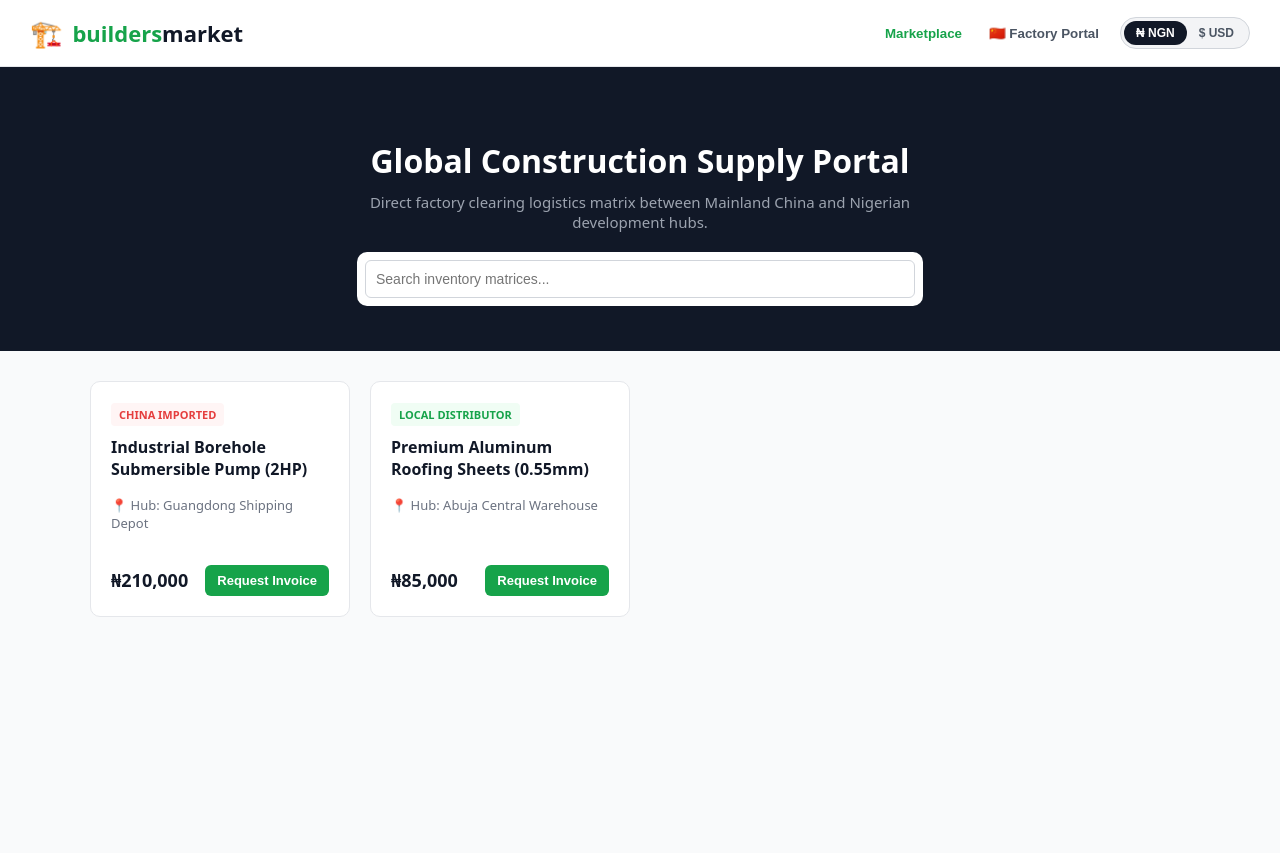
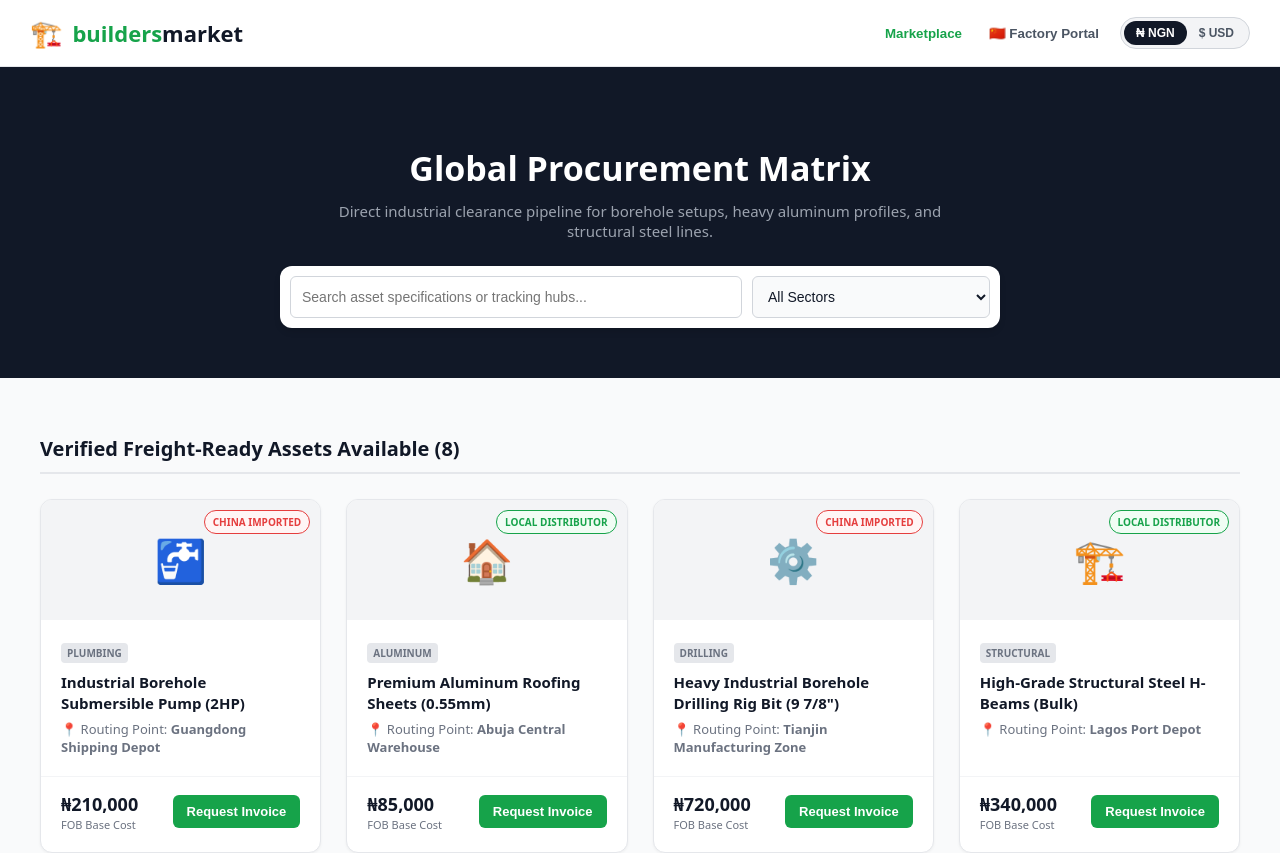
Before and after one commit to francisjolaoso1-dev/buildersmarket-v2, a Next.js app: page / in a window 1280 px wide. Shown: the top 853 px of the page. Before the commit the page ends 800 px from the top, so only its background shows below. Built offline with nearby package versions, Linux system fonts and the light colour scheme.

Commit message:
Update page.js

```diff
--- a/src/app/page.js
+++ b/src/app/page.js
@@ -3,16 +3,37 @@ import { useState } from 'react';
 
 export default function Home() {
   const [searchTerm, setSearchTerm] = useState('');
-  const [viewMode, setViewMode] = useState('NGN'); // Dictates NGN or USD globally
+  const [viewMode, setViewMode] = useState('NGN');
   const [showModal, setShowModal] = useState(false);
-  const [modalItem, setModalItem] = useState({ name: '', ngn: '', usd: '', origin: '' });
-  const [activeTab, setActiveTab] = useState('market'); // market or supplier
+  const [modalItem, setModalItem] = useState({ name: '', ngn: '', usd: '', dutyNgn: '', dutyUsd: '', totalNgn: '', totalUsd: '', origin: '' });
+  const [activeTab, setActiveTab] = useState('market');
+  const [selectedCategory, setSelectedCategory] = useState('All');
+
+  // Expanded Enterprise Asset Database
+  const PRODUCTS = [
+    { id: 1, name: 'Industrial Borehole Submersible Pump (2HP)', category: 'Plumbing', ngn: '₦210,000', usd: '$131.00', dutyNgn: '₦14,700', dutyUsd: '$9.17', totalNgn: '₦224,700', totalUsd: '$140.17', origin: 'Guangdong Shipping Depot', type: 'CHINA IMPORTED', color: '#e53e3e', bg: '#fff5f5', icon: '🚰' },
+    { id: 2, name: 'Premium Aluminum Roofing Sheets (0.55mm)', category: 'Aluminum', ngn: '₦85,000', usd: '$53.00', dutyNgn: '₦5,950', dutyUsd: '$3.71', totalNgn: '₦90,950', totalUsd: '$56.71', origin: 'Abuja Central Warehouse', type: 'LOCAL DISTRIBUTOR', color: '#16a34a', bg: '#f0fdf4', icon: '🏠' },
+    { id: 3, name: 'Heavy Industrial Borehole Drilling Rig Bit (9 7/8")', category: 'Drilling', ngn: '₦720,000', usd: '$450.00', dutyNgn: '₦50,400', dutyUsd: '$31.50', totalNgn: '₦770,400', totalUsd: '$481.50', origin: 'Tianjin Manufacturing Zone', type: 'CHINA IMPORTED', color: '#e53e3e', bg: '#fff5f5', icon: '⚙️' },
+    { id: 4, name: 'High-Grade Structural Steel H-Beams (Bulk)', category: 'Structural', ngn: '₦340,000', usd: '$212.00', dutyNgn: '₦23,800', dutyUsd: '$14.84', totalNgn: '₦363,800', totalUsd: '$226.84', origin: 'Lagos Port Depot', type: 'LOCAL DISTRIBUTOR', color: '#16a34a', bg: '#f0fdf4', icon: '🏗️' },
+    { id: 5, name: 'Casement Aluminum Window Profiles (Standard)', category: 'Aluminum', ngn: '₦45,000', usd: '$28.12', dutyNgn: '₦3,150', dutyUsd: '$1.97', totalNgn: '₦48,150', totalUsd: '$30.09', origin: 'Guangdong Factory Direct', type: 'CHINA IMPORTED', color: '#e53e3e', bg: '#fff5f5', icon: '🪟' },
+    { id: 6, name: 'Deep-Well Hydraulic Drilling Control Panel', category: 'Drilling', ngn: '₦1,440,000', usd: '$900.00', dutyNgn: '₦100,800', dutyUsd: '$63.00', totalNgn: '₦1,540,800', totalUsd: '$963.00', origin: 'Shandong Port Zone', type: 'CHINA IMPORTED', color: '#e53e3e', bg: '#fff5f5', icon: '🎛️' },
+    { id: 7, name: 'High-Pressure PPR Plumbing Pipes (Pack of 50)', category: 'Plumbing', ngn: '₦120,000', usd: '$75.00', dutyNgn: '₦8,400', dutyUsd: '$5.25', totalNgn: '₦128,400', totalUsd: '$80.25', origin: 'Abuja Central Warehouse', type: 'LOCAL DISTRIBUTOR', color: '#16a34a', bg: '#f0fdf4', icon: '🧪' },
+    { id: 8, name: 'Portland Cement Grade 42.5R (Bulk Ton)', category: 'Structural', ngn: '₦96,000', usd: '$60.00', dutyNgn: '₦6,720', dutyUsd: '$4.20', totalNgn: '₦102,720', totalUsd: '$64.20', origin: 'Lagos Port Depot', type: 'LOCAL DISTRIBUTOR', color: '#16a34a', bg: '#f0fdf4', icon: '🧱' }
+  ];
+
+  // Filtering System
+  const filteredProducts = PRODUCTS.filter(product => {
+    const matchesSearch = product.name.toLowerCase().includes(searchTerm.toLowerCase()) ||
+                          product.origin.toLowerCase().includes(searchTerm.toLowerCase());
+    const matchesCategory = selectedCategory === 'All' || product.category === selectedCategory;
+    return matchesSearch && matchesCategory;
+  });
 
   return (
     <div style={{ fontFamily: 'system-ui, sans-serif', backgroundColor: '#f9fafb', minHeight: '100vh', color: '#111827' }}>
 
       {/* TOP NAVIGATION BANNER */}
-      <header style={{ backgroundColor: '#ffffff', borderBottom: '1px solid #e5e7eb', padding: '15px 30px', display: 'flex', justifyContent: 'space-between', alignItems: 'center' }}>
+      <header style={{ backgroundColor: '#ffffff', borderBottom: '1px solid #e5e7eb', padding: '15px 30px', display: 'flex', justifyContent: 'space-between', alignItems: 'center', position: 'sticky', top: 0, zIndex: 100 }}>
         <div style={{ display: 'flex', alignItems: 'center', gap: '10px' }}>
           <span style={{ fontSize: '26px' }}>🏗️</span>
           <div style={{ fontSize: '22px', fontWeight: '800', color: '#16a34a' }}>
@@ -24,20 +45,9 @@ export default function Home() {
           <button onClick={() => setActiveTab('market')} style={{ background: 'none', border: 'none', color: activeTab === 'market' ? '#16a34a' : '#4b5563', fontWeight: '600', cursor: 'pointer' }}>Marketplace</button>
           <button onClick={() => setActiveTab('supplier')} style={{ background: 'none', border: 'none', color: activeTab === 'supplier' ? '#16a34a' : '#4b5563', fontWeight: '600', cursor: 'pointer' }}>🇨🇳 Factory Portal</button>
 
-          {/* SIDE-BY-SIDE DUAL CURRENCY TOGGLE */}
           <div style={{ border: '1px solid #d1d5db', borderRadius: '20px', padding: '3px', display: 'flex', backgroundColor: '#f3f4f6' }}>
-            <button
-              onClick={() => setViewMode('NGN')}
-              style={{ border: 'none', padding: '5px 12px', borderRadius: '16px', cursor: 'pointer', fontWeight: '700', fontSize: '12px', backgroundColor: viewMode === 'NGN' ? '#111827' : 'transparent', color: viewMode === 'NGN' ? '#ffffff' : '#4b5563' }}
-            >
-              ₦ NGN
-            </button>
-            <button
-              onClick={() => setViewMode('USD')}
-              style={{ border: 'none', padding: '5px 12px', borderRadius: '16px', cursor: 'pointer', fontWeight: '700', fontSize: '12px', backgroundColor: viewMode === 'USD' ? '#111827' : 'transparent', color: viewMode === 'USD' ? '#ffffff' : '#4b5563' }}
-            >
-              $ USD
-            </button>
+            <button onClick={() => setViewMode('NGN')} style={{ border: 'none', padding: '5px 12px', borderRadius: '16px', cursor: 'pointer', fontWeight: '700', fontSize: '12px', backgroundColor: viewMode === 'NGN' ? '#111827' : 'transparent', color: viewMode === 'NGN' ? '#ffffff' : '#4b5563' }}>₦ NGN</button>
+            <button onClick={() => setViewMode('USD')} style={{ border: 'none', padding: '5px 12px', borderRadius: '16px', cursor: 'pointer', fontWeight: '700', fontSize: '12px', backgroundColor: viewMode === 'USD' ? '#111827' : 'transparent', color: viewMode === 'USD' ? '#ffffff' : '#4b5563' }}>$ USD</button>
           </div>
         </div>
       </header>
@@ -45,74 +55,81 @@ export default function Home() {
       {activeTab === 'market' ? (
         <>
           {/* HERO DISPLAY */}
-          <section style={{ backgroundColor: '#111827', color: '#ffffff', padding: '45px 20px', textAlign: 'center' }}>
-            <h1 style={{ fontSize: '32px', fontWeight: '800', marginBottom: '10px' }}>Global Construction Supply Portal</h1>
-            <p style={{ fontSize: '15px', color: '#9ca3af', maxWidth: '600px', margin: '0 auto 20px' }}>
-              Direct factory clearing logistics matrix between Mainland China and Nigerian development hubs.
+          <section style={{ backgroundColor: '#111827', color: '#ffffff', padding: '50px 20px', textAlign: 'center' }}>
+            <h1 style={{ fontSize: '34px', fontWeight: '800', marginBottom: '10px' }}>Global Procurement Matrix</h1>
+            <p style={{ fontSize: '15px', color: '#9ca3af', maxWidth: '650px', margin: '0 auto 25px' }}>
+              Direct industrial clearance pipeline for borehole setups, heavy aluminum profiles, and structural steel lines.
             </p>
-            <div style={{ backgroundColor: '#ffffff', padding: '8px', borderRadius: '10px', maxWidth: '550px', margin: '0 auto' }}>
+
+            {/* SEARCH AND CATEGORY FILTERS */}
+            <div style={{ backgroundColor: '#ffffff', padding: '10px', borderRadius: '12px', maxWidth: '700px', margin: '0 auto', display: 'flex', gap: '10px', boxShadow: '0 4px 6px rgba(0,0,0,0.1)' }}>
               <input
                 type="text"
-                placeholder="Search inventory matrices..."
+                placeholder="Search asset specifications or tracking hubs..."
                 value={searchTerm}
                 onChange={(e) => setSearchTerm(e.target.value)}
-                style={{ width: '100%', padding: '10px', borderRadius: '6px', border: '1px solid #d1d5db', fontSize: '14px', color: '#111827', boxSizing: 'border-box' }}
+                style={{ flex: 2, padding: '11px', borderRadius: '6px', border: '1px solid #d1d5db', fontSize: '14px', color: '#111827', boxSizing: 'border-box' }}
               />
+              <select
+                value={selectedCategory}
+                onChange={(e) => setSelectedCategory(e.target.value)}
+                style={{ flex: 1, padding: '11px', borderRadius: '6px', border: '1px solid #d1d5db', fontSize: '14px', backgroundColor: '#f9fafb', color: '#111827', cursor: 'pointer' }}
+              >
+                <option value="All">All Sectors</option>
+                <option value="Drilling">Borehole Drilling</option>
+                <option value="Plumbing">Industrial Plumbing</option>
+                <option value="Aluminum">Aluminum Products</option>
+                <option value="Structural">Structural Steel</option>
+              </select>
             </div>
           </section>
 
           {/* DYNAMIC PRICE CARDS GRID */}
-          <main style={{ maxWidth: '1100px', margin: '0 auto', padding: '30px 20px' }}>
-            <div style={{ display: 'grid', gridTemplateColumns: 'repeat(auto-fill, minmax(260px, 1fr))', gap: '20px' }}>
+          <main style={{ maxWidth: '1200px', margin: '0 auto', padding: '40px 20px' }}>
+            <h2 style={{ fontSize: '20px', fontWeight: '700', marginBottom: '25px', borderBottom: '2px solid #e5e7eb', paddingBottom: '10px' }}>
+              Verified Freight-Ready Assets Available ({filteredProducts.length})
+            </h2>
 
-              {/* CARD ITEM 1: CHINA PUMP */}
-              <div style={{ backgroundColor: '#ffffff', borderRadius: '10px', border: '1px solid #e5e7eb', padding: '20px', display: 'flex', flexDirection: 'column', justifyContent: 'space-between' }}>
+            <div style={{ display: 'grid', gridTemplateColumns: 'repeat(auto-fill, minmax(280px, 1fr))', gap: '25px' }}>
+              {filteredProducts.map((product) => (
+                <div key={product.id} style={{ backgroundColor: '#ffffff', borderRadius: '12px', border: '1px solid #e5e7eb', overflow: 'hidden', display: 'flex', flexDirection: 'column', justifyContent: 'space-between', boxShadow: '0 1px 3px rgba(0,0,0,0.05)' }}>
+
+                  {/* Visual Top Block */}
+                  <div style={{ backgroundColor: '#f3f4f6', height: '120px', display: 'flex', alignItems: 'center', justifyContent: 'center', fontSize: '42px', position: 'relative' }}>
+                    {product.icon}
+                    <span style={{ position: 'absolute', top: '10px', right: '10px', fontSize: '10px', fontWeight: '700', color: product.color, backgroundColor: product.bg, padding: '4px 8px', borderRadius: '20px', border: '1px solid currentColor' }}>
+                      {product.type}
+                    </span>
+                  </div>
+
+                  {/* Body Specs */}
+                  <div style={{ padding: '20px', flexGrow: 1 }}>
+                    <span style={{ fontSize: '10px', textTransform: 'uppercase', color: '#6b7280', fontWeight: '700', backgroundColor: '#e5e7eb', padding: '3px 6px', borderRadius: '4px' }}>{product.category}</span>
+                    <h3 style={{ fontSize: '15px', fontWeight: '700', marginTop: '10px', marginBottom: '6px', lineHeight: '1.4' }}>{product.name}</h3>
+                    <div style={{ fontSize: '13px', color: '#6b7280' }}>📍 Routing Point: <strong>{product.origin}</strong></div>
+                  </div>
+
+                  {/* Pricing Actions */}
+                  <div style={{ padding: '0 20px 20px 20px', display: 'flex', alignItems: 'center', justifyContent: 'space-between', borderTop: '1px solid #f3f4f6', paddingTop: '15px' }}>
                     <div>
-                  <span style={{ fontSize: '11px', fontWeight: '700', color: '#e53e3e', backgroundColor: '#fff5f5', padding: '4px 8px', borderRadius: '4px' }}>CHINA IMPORTED</span>
-                  <h3 style={{ fontSize: '16px', fontWeight: '700', marginTop: '12px' }}>Industrial Borehole Submersible Pump (2HP)</h3>
-                  <p style={{ fontSize: '13px', color: '#6b7280' }}>📍 Hub: Guangdong Shipping Depot</p>
+                      <span style={{ fontSize: '18px', fontWeight: '800', color: '#111827' }}>
+                        {viewMode === 'NGN' ? product.ngn : product.usd}
+                      </span>
+                      <span style={{ fontSize: '11px', color: '#6b7280', display: 'block', marginTop: '1px' }}>FOB Base Cost</span>
                     </div>
-                <div style={{ marginTop: '20px', display: 'flex', justifyContent: 'space-between', alignItems: 'center' }}>
-                  {/* Listening directly to viewMode state */}
-                  <span style={{ fontWeight: '800', fontSize: '18px', color: '#111827' }}>
-                    {viewMode === 'NGN' ? '₦210,000' : '$131.00'}
-                  </span>
                     <button
                       onClick={() => {
-                      setModalItem({ name: 'Industrial Borehole Submersible Pump (2HP)', ngn: '₦210,000', usd: '$131.00', dutyNgn: '₦14,700', dutyUsd: '$9.17', totalNgn: '₦224,700', totalUsd: '$140.17', origin: 'Guangdong Shipping Depot' });
+                        setModalItem(product);
                         setShowModal(true);
                       }}
-                    style={{ backgroundColor: '#16a34a', color: '#fff', border: 'none', padding: '8px 12px', borderRadius: '6px', fontWeight: '600', fontSize: '13px', cursor: 'pointer' }}
+                      style={{ backgroundColor: '#16a34a', color: '#fff', border: 'none', padding: '9px 14px', borderRadius: '6px', fontWeight: '600', fontSize: '13px', cursor: 'pointer' }}
                     >
                       Request Invoice
                     </button>
                   </div>
+
                 </div>
-
-              {/* CARD ITEM 2: LOCAL ROOFING */}
-              <div style={{ backgroundColor: '#ffffff', borderRadius: '10px', border: '1px solid #e5e7eb', padding: '20px', display: 'flex', flexDirection: 'column', justifyContent: 'space-between' }}>
-                <div>
-                  <span style={{ fontSize: '11px', fontWeight: '700', color: '#16a34a', backgroundColor: '#f0fdf4', padding: '4px 8px', borderRadius: '4px' }}>LOCAL DISTRIBUTOR</span>
-                  <h3 style={{ fontSize: '16px', fontWeight: '700', marginTop: '12px' }}>Premium Aluminum Roofing Sheets (0.55mm)</h3>
-                  <p style={{ fontSize: '13px', color: '#6b7280' }}>📍 Hub: Abuja Central Warehouse</p>
-                </div>
-                <div style={{ marginTop: '20px', display: 'flex', justifyContent: 'space-between', alignItems: 'center' }}>
-                  {/* Listening directly to viewMode state */}
-                  <span style={{ fontWeight: '800', fontSize: '18px', color: '#111827' }}>
-                    {viewMode === 'NGN' ? '₦85,000' : '$53.00'}
-                  </span>
-                  <button
-                    onClick={() => {
-                      setModalItem({ name: 'Premium Aluminum Roofing Sheets (0.55mm)', ngn: '₦85,000', usd: '$53.00', dutyNgn: '₦5,950', dutyUsd: '$3.71', totalNgn: '₦90,950', totalUsd: '$56.71', origin: 'Abuja Central Warehouse' });
-                      setShowModal(true);
-                    }}
-                    style={{ backgroundColor: '#16a34a', color: '#fff', border: 'none', padding: '8px 12px', borderRadius: '6px', fontWeight: '600', fontSize: '13px', cursor: 'pointer' }}
-                  >
-                    Request Invoice
-                  </button>
-                </div>
-              </div>
-
+              ))}
             </div>
           </main>
         </>
@@ -136,10 +153,15 @@ export default function Home() {
       {/* OVERLAY POP-UP BOX SYSTEM */}
       {showModal && (
         <div style={{ position: 'fixed', top: 0, left: 0, right: 0, bottom: 0, backgroundColor: 'rgba(11,24,39,0.6)', display: 'flex', alignItems: 'center', justifyContent: 'center', zIndex: 1000 }}>
-          <div style={{ backgroundColor: '#ffffff', padding: '25px', borderRadius: '12px', maxWidth: '400px', width: '100%', margin: '20px', position: 'relative' }}>
+          <div style={{ backgroundColor: '#ffffff', padding: '25px', borderRadius: '12px', maxWidth: '420px', width: '100%', margin: '20px', position: 'relative' }}>
             <button onClick={() => setShowModal(false)} style={{ position: 'absolute', top: '15px', right: '15px', background: 'none', border: 'none', fontSize: '16px', cursor: 'pointer', color: '#9ca3af' }}>✕</button>
             <h3 style={{ fontSize: '18px', fontWeight: '800', marginBottom: '5px' }}>Proforma Pricing Sheet</h3>
-            <p style={{ color: '#6b7280', fontSize: '13px', marginBottom: '15px' }}>Verified trade clearance matrix and port tariffs values for {modalItem.name}.</p>
+            <p style={{ color: '#6b7280', fontSize: '13px', marginBottom: '15px' }}>Verified trade clearance matrix and port tariffs values.</p>
+
+            <div style={{ backgroundColor: '#f3f4f6', padding: '12px', borderRadius: '6px', marginBottom: '15px', fontSize: '13px' }}>
+              <strong>Item:</strong> {modalItem.name} {modalItem.icon}
+              <div style={{ color: '#6b7280', fontSize: '12px', marginTop: '3px' }}>Origin Hub: {modalItem.origin}</div>
+            </div>
 
             <div style={{ borderTop: '1px solid #e5e7eb', paddingTop: '10px', display: 'flex', flexDirection: 'column', gap: '8px', fontSize: '13px' }}>
               <div style={{ display: 'flex', justifyContent: 'space-between' }}>
```
Lines whose indentation alone changed are shown as unchanged.
